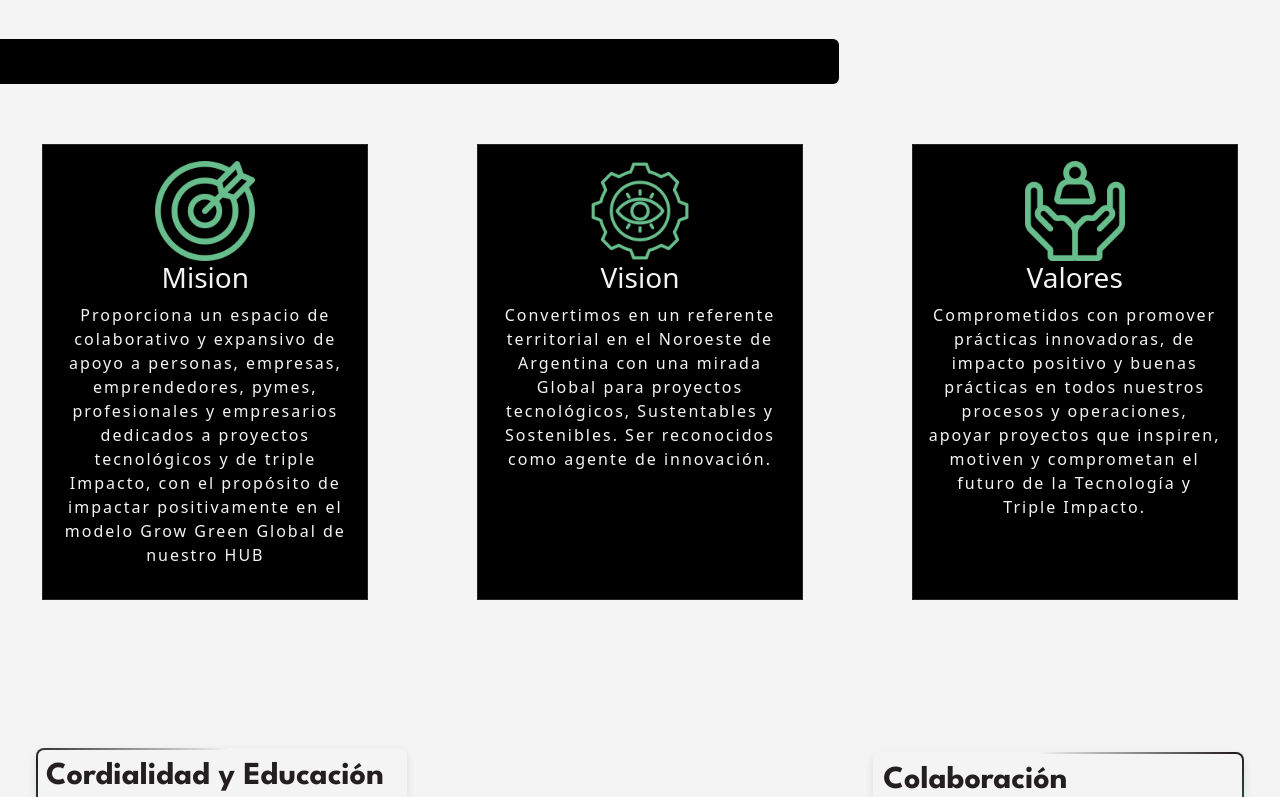
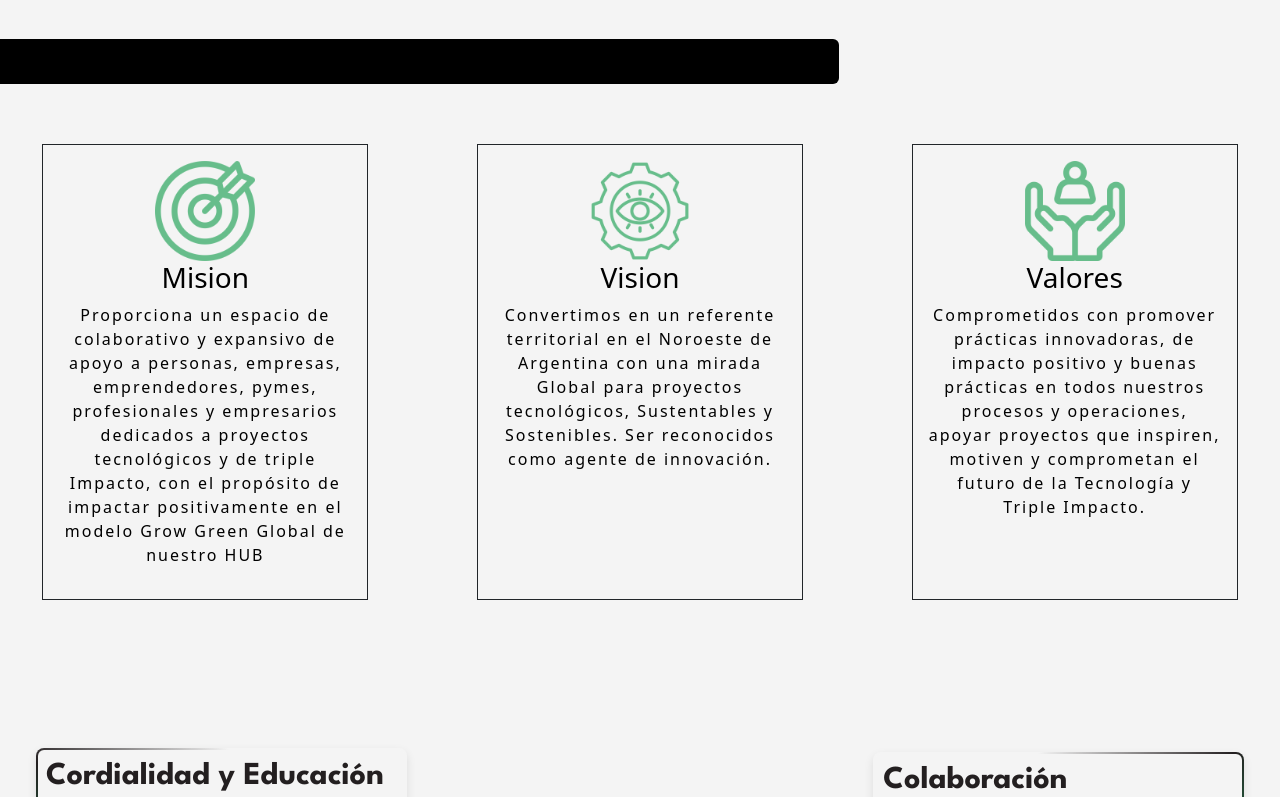
Before and after one commit to MartinLozanoM/Growgreen, a React (Vite) app: page / in a window 1280 px wide. Shown: the part 489-1286 px from the top of the page. Built offline with nearby package versions, Linux system fonts and the light colour scheme.

Commit message:
change cards color to white

```diff
--- a/src/App.css
+++ b/src/App.css
@@ -133,7 +133,10 @@ ul {
   background-color: #f4f4f4;
 }
 .objetives{
-  background-color: #000000;
+
+  background-color: #f4f4f4;
+  border: solid black;
+  color: #000000;
 }
 .objetives:hover{
   background-color: #f4f4f4;
```
